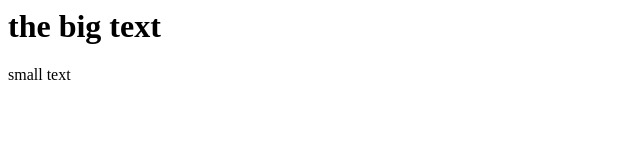
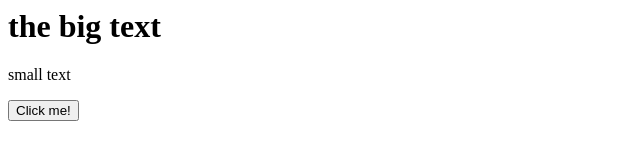
Before and after one commit to inyourspot/toddtest, a plain HTML site: page index.html in a window 1280 px wide. Shown: the whole page, without its empty margins (0-640 px from the left). Drawn offline with Linux system fonts and the light colour scheme.

Commit message:
Update index.html

```diff
--- a/index.html
+++ b/index.html
@@ -5,5 +5,6 @@
 <body>
   <h1>the big text</h1>
   <p>small text</p>
+  <button onclick="alert('stop that')">Click me!</button>
 </body>
 </html>
```
